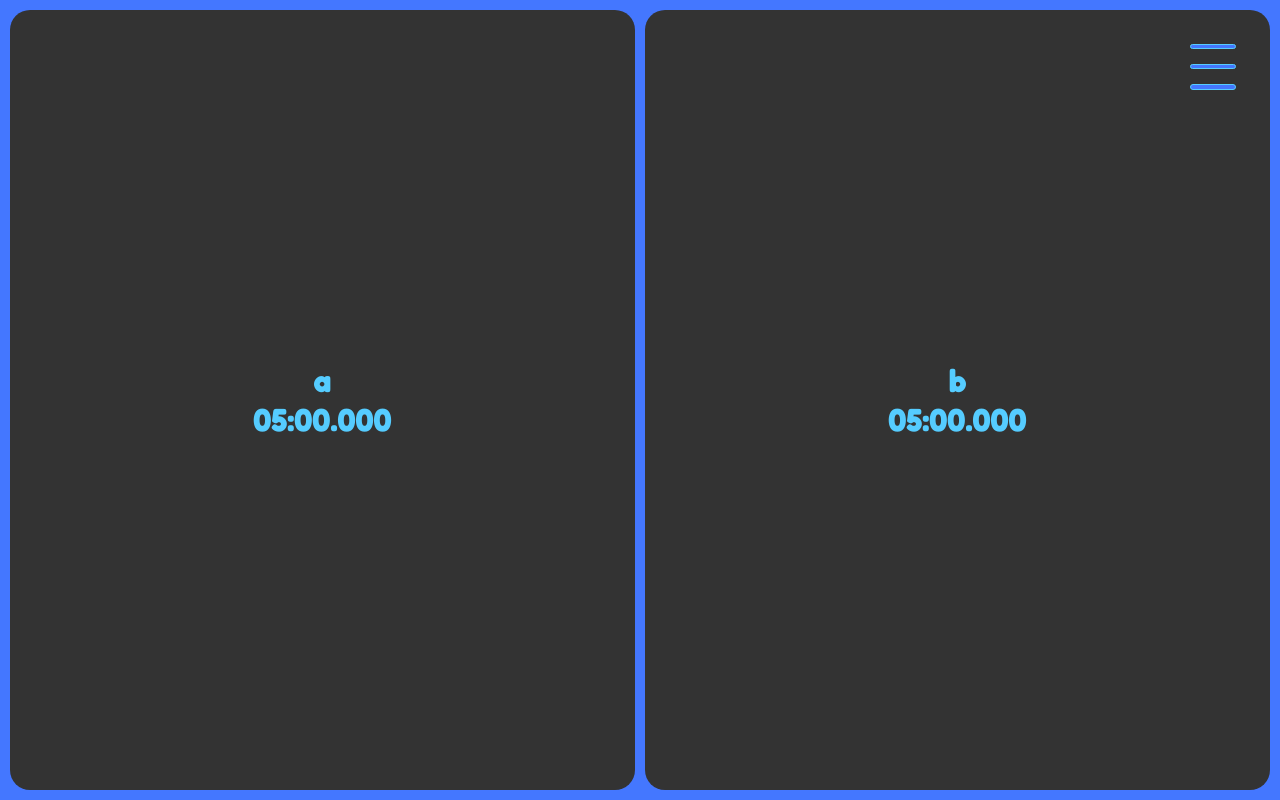
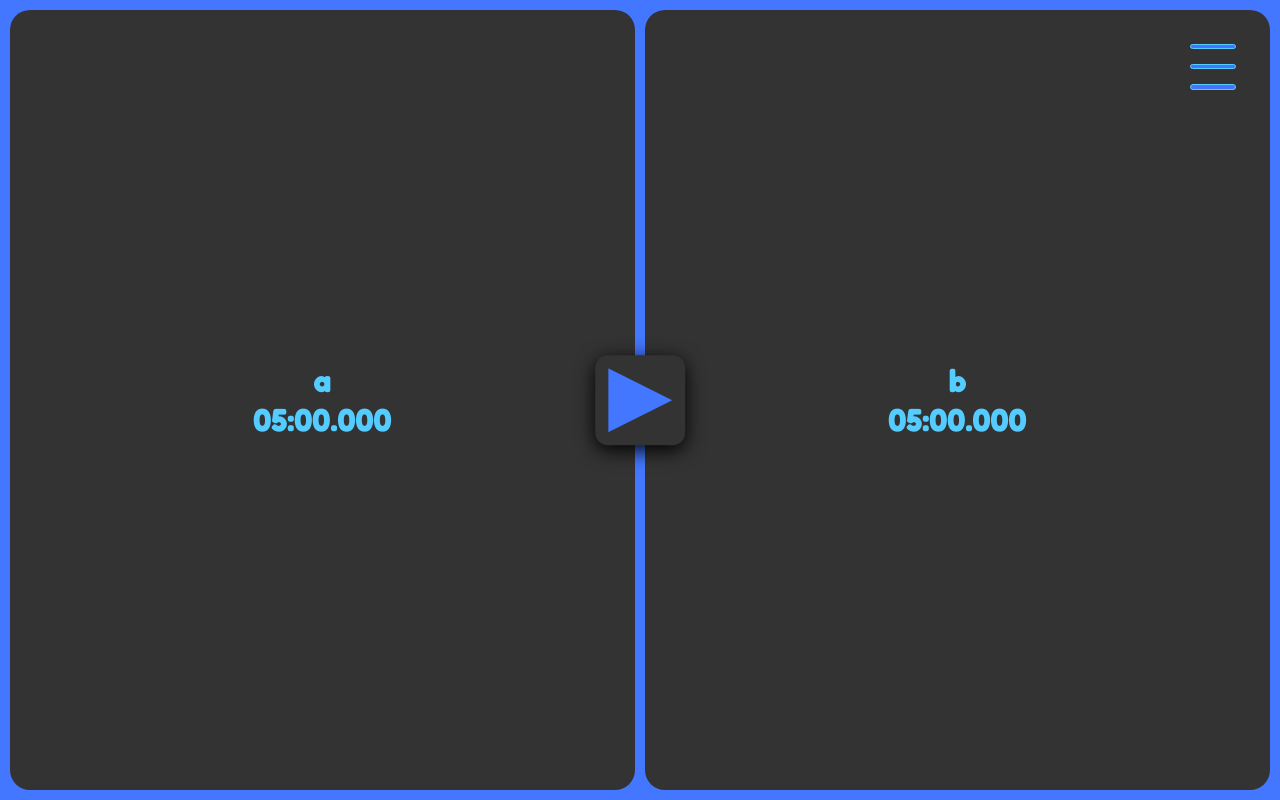
Before and after one commit to 5alidshammout/chesstimer, a React (Create React App) app: page / in a window 1280 px wide. Built offline with nearby package versions, Linux system fonts and the light colour scheme.

Commit message:
touch screeeeeeeeens

```diff
--- a/src/App.jsx
+++ b/src/App.jsx
@@ -5,6 +5,7 @@ import Player from './components/player';
 import Overlay from './components/overlay';
 import NKOverlay from './components/nameKeyOverlay';
 import Burger from './components/burger';
+import PauseBtn from './components/pauseBtn';
 
 function App() {
 	const { handleKey, handleResize, flexDirection } = useContext(gameState);
@@ -27,6 +28,7 @@ function App() {
 			</div>
 			<Burger cn={'B' + flexDirection}></Burger>
 			<Overlay></Overlay>
+			<PauseBtn />
 			<NKOverlay cn={'NKO' + flexDirection}></NKOverlay>
 		</div>
 	);
--- /dev/null
+++ b/src/components/pauseBtn.jsx
@@ -0,0 +1,40 @@
+import React, { Component } from 'react';
+import { useContext } from 'react';
+import { gameState } from '../contexts/gameState';
+
+const Paused = _ => {
+	const state = useContext(gameState);
+	let unit = state.flexDirection === 'row' ? 'vw' : 'vh';
+	return (
+		<svg viewBox="0 0 1 1" width={'5' + unit} height={'5' + unit}>
+			<polygon points="0,0 0.35,0 0.35,1 0,1" />
+			<polygon points="0.65,0 1,0 1,1 0.65,1" />
+		</svg>
+	);
+};
+
+const Resumed = _ => {
+	const state = useContext(gameState);
+	let unit = state.flexDirection === 'row' ? 'vw' : 'vh';
+	return (
+		<svg viewBox="0 0 1 1" width={'5' + unit} height={'5' + unit}>
+			<polygon points="0,0 1,0.5 0,1" />
+		</svg>
+	);
+};
+
+class PauseBtn extends Component {
+	static contextType = gameState;
+	render() {
+		return (
+			<div
+				onClick={this.context.toggleRunning}
+				className={'pause-btn pb-' + this.context.flexDirection}
+			>
+				{this.context.running ? <Paused /> : <Resumed />}
+			</div>
+		);
+	}
+}
+
+export default PauseBtn;
--- a/src/components/player.jsx
+++ b/src/components/player.jsx
@@ -18,7 +18,7 @@ class player extends Component {
 				}
 				onClick={_ => {
 					this.context.toggleCP(this.props.i);
-					this.context.setState({ running: this.props.i });
+					this.context.setCP(this.props.i);
 				}}
 			>
 				<h1>{this.context.names[this.props.i]}</h1>
--- a/src/contexts/gameState.jsx
+++ b/src/contexts/gameState.jsx
@@ -38,7 +38,6 @@ class GameStateProvider extends Component {
 		this.setState({
 			flexDirection: window.innerHeight > window.innerWidth ? 'column' : 'row',
 		});
-		console.log(this.state.flexDirection);
 	};
 
 	updateNK = (player, e) => {
@@ -79,6 +78,13 @@ class GameStateProvider extends Component {
 			running: player,
 		});
 
+	setCP = player => {
+		this.setState({
+			running: player,
+			CP: player,
+		});
+	};
+
 	setKeys = (key, player) =>
 		this.setState({
 			keys: {
@@ -98,6 +104,8 @@ class GameStateProvider extends Component {
 					toggleNKO: this.toggleNKO,
 					setKeys: this.setKeys,
 					toggleCP: this.toggleCP,
+					toggleRunning: this.toggleRunning,
+					setCP: this.setCP,
 				}}
 			>
 				{this.props.children}
--- a/src/styles/index.css
+++ b/src/styles/index.css
@@ -190,4 +190,27 @@ input:focus {
   transform: translateY(-1.6vh) rotate(315deg) !important;
 }
 
+.pause-btn {
+  position: absolute;
+  top: 50%;
+  left: 50%;
+  transform: translate(-50%, -50%);
+  width: 7vw;
+  height: 7vw;
+  padding: 1vw;
+  background: #333;
+  border-radius: 1vw;
+  box-shadow: 0 5px 20px #000;
+}
+.pause-btn svg {
+  fill: #47f;
+}
+
+.pb-column {
+  width: 7vh;
+  height: 7vh;
+  padding: 1vh;
+  border-radius: 1vh;
+}
+
 /*# sourceMappingURL=index.css.map */
--- a/src/styles/index.scss
+++ b/src/styles/index.scss
@@ -202,3 +202,25 @@ input {
 		transform: translateY(-1.6vh) rotate(315deg) !important;
 	}
 }
+
+.pause-btn {
+	position: absolute;
+	top: 50%;
+	left: 50%;
+	transform: translate(-50%, -50%);
+	width: 7vw;
+	height: 7vw;
+	padding: 1vw;
+	background: $jet;
+	border-radius: 1vw;
+	box-shadow: 0 5px 20px #000;
+	svg {
+		fill: $blue-crayola;
+	}
+}
+.pb-column {
+	width: 7vh;
+	height: 7vh;
+	padding: 1vh;
+	border-radius: 1vh;
+}
```
Also changed, not shown: 1 other file (tests, documents, lock files or other folders).
